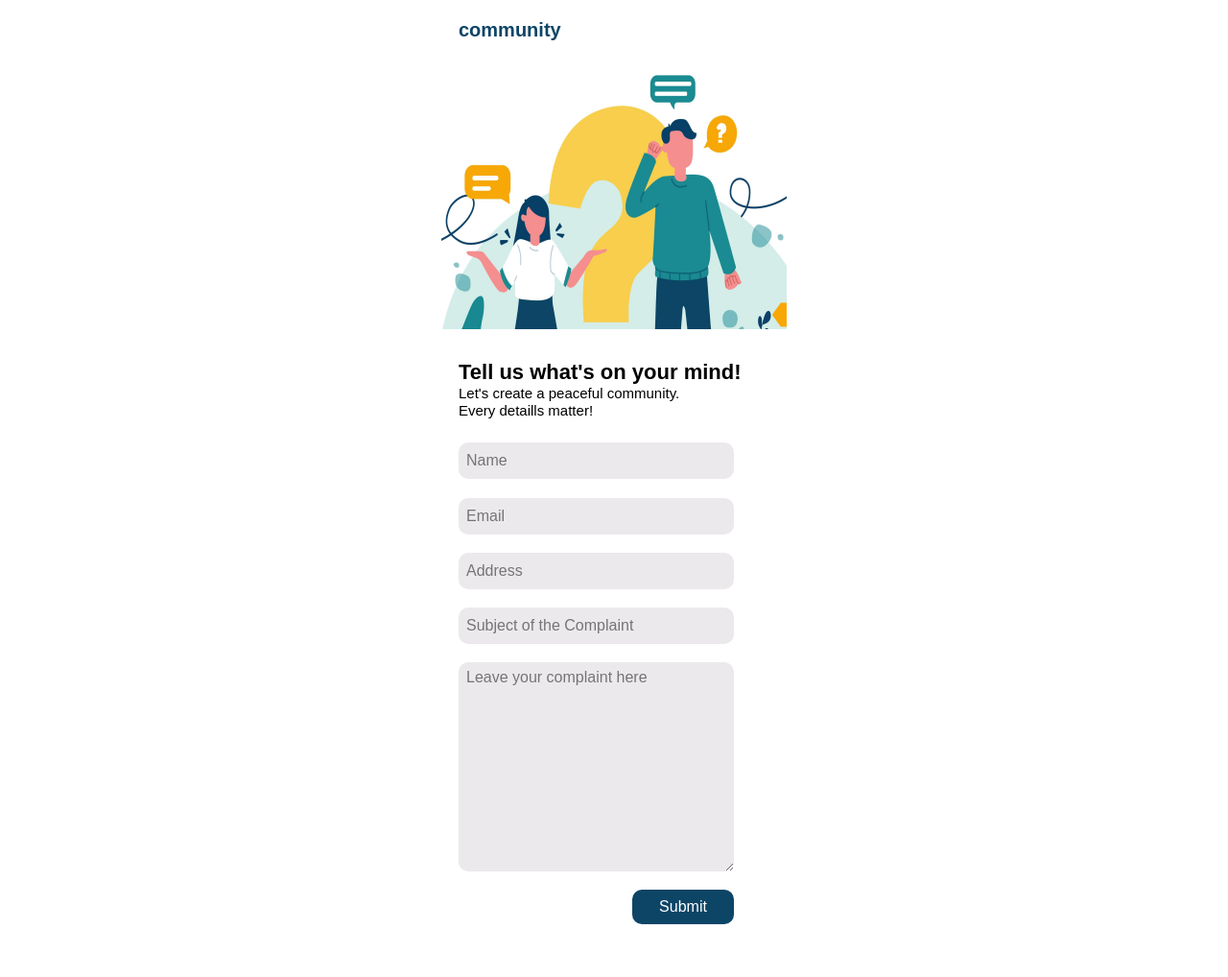
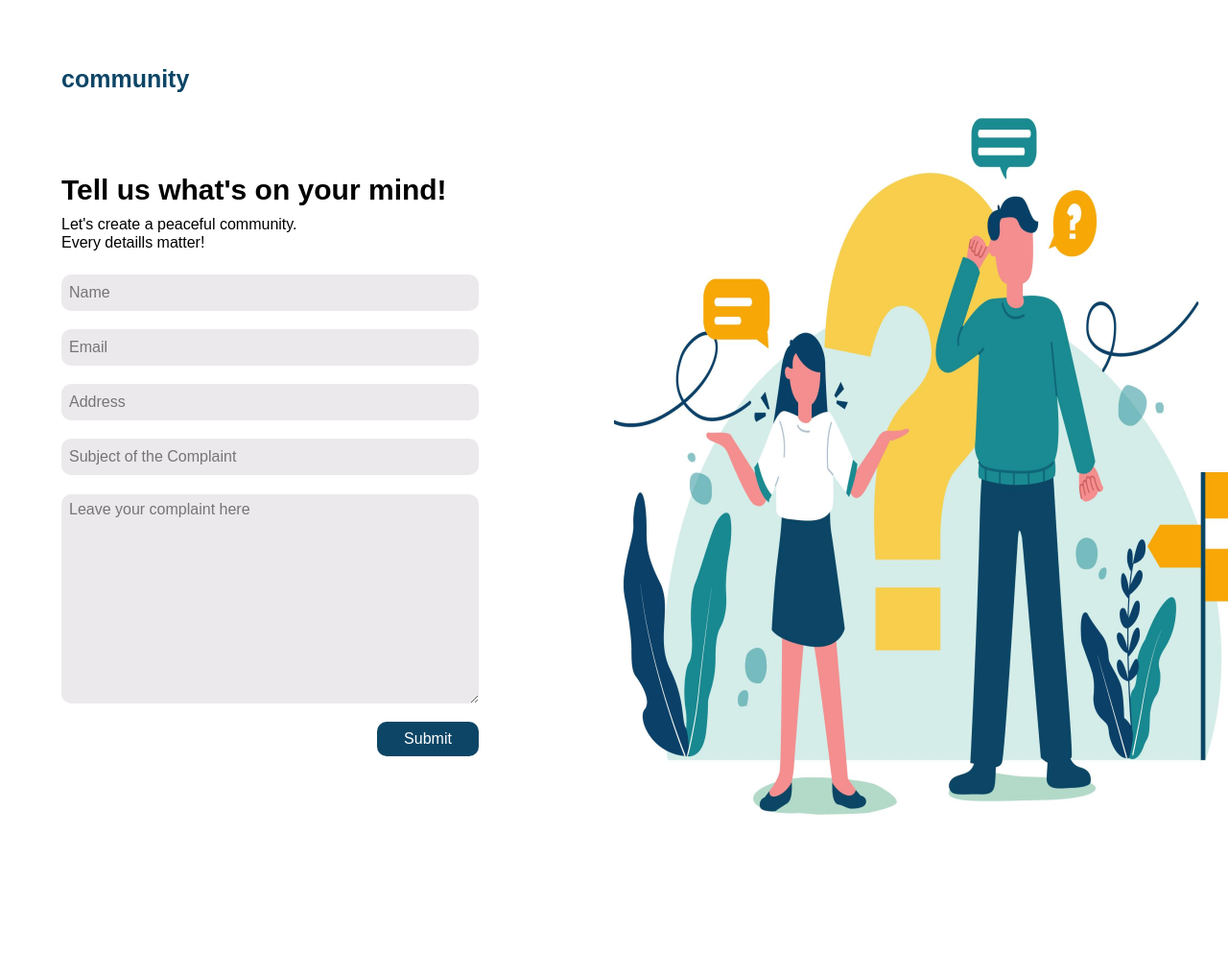
Before and after one commit to mrgxlbtn/Final-Project-in-Comprog, a Django app: page / in a window 1280 px wide. Shown: the whole page at 96% size. Before the commit the page ends 963 px from the top, so only its background shows below. Run offline with Django 3.2, Linux system fonts and the light colour scheme.

Commit message:
making it desktop responsive

```diff
--- a/events/static/css/home.css
+++ b/events/static/css/home.css
@@ -74,14 +74,12 @@ select {
   }
 }
 
-
 /* custom styling */
-@import url('https://fonts.googleapis.com/css2?family=Poppins:wght@400;700&display=swap');
+@import url("https://fonts.googleapis.com/css2?family=Poppins:wght@400;700&display=swap");
 
 body {
-   font-family: 'Poppins', sans-serif;
+  font-family: "Poppins", sans-serif;
 }
-
 
 /* nav section styling */
 .nav__container {
@@ -90,7 +88,7 @@ body {
 }
 
 .nav__logo {
-   font-size: 20px;
+  font-size: 25px;
   font-weight: 700;
   color: #0d4566;
 }
@@ -105,7 +103,6 @@ body {
   margin: 1em auto;
   margin-top: 2em;
 }
-
 
 .complaint__title {
   font-size: 22px;
@@ -128,11 +125,10 @@ body {
   margin-bottom: 1.2em;
 }
 
-
 .form {
   width: 287px;
   height: 38px;
-  background-color: #ECE9EC;
+  background-color: #ece9ec;
   border: none;
   border-radius: 10px;
   padding-left: 0.5em;
@@ -144,7 +140,7 @@ body {
 }
 
 button {
-  background-color: #0D4566;
+  background-color: #0d4566;
   color: #ffffff;
   width: 106px;
   height: 36px;
@@ -158,7 +154,59 @@ button {
   max-width: 360px;
 }
 
-.image {
-   height: 281px;
-   width: 360px;
+.image-mobile {
+  display: block;
 }
+
+.image-desktop {
+  display: none;
+}
+
+@media only screen and (min-width: 1280px) {
+  .nav__container {
+    max-width: calc(1280px * 0.9);
+    margin: 4em auto 1em;
+  }
+
+  .community__container {
+    max-width: 1280px;
+    display: flex;
+    flex-direction: row-reverse;
+  }
+
+  .complaint__container {
+    max-width: 640px;
+    margin-left: 4em;
+  }
+
+  .complaint__title {
+    margin-top: 1em;
+    font-size: 30px;
+  }
+
+  .complaint__desc {
+    margin-top: 0.5em;
+    font-size: 16px
+  }
+
+  .form {
+    width: 435px;
+  }
+
+  .image__container {
+    max-width: 640px;
+  }
+
+  .image-desktop {
+    display: block;
+    object-position: 0 -5em;
+  }
+
+  .image-mobile {
+    display: none;
+  }
+
+  button {
+    margin-left: 329px;
+  }
+}
--- a/events/templates/home.html
+++ b/events/templates/home.html
@@ -17,7 +17,8 @@
     </nav>
     <section class="community__container">
       <div class="image__container">
-          <img class="image" src="{% static 'assets/curiouspeople.png' %}" alt="curious people">
+          <img class="image-mobile" src="{% static 'assets/curiouspeople-mobile.png' %}" alt="curious people">
+          <img class="image-desktop" src="{% static 'assets/curiouspeople-desktop.png' %}" alt="curious people">
       </div>
       <div class="complaint__container">
         <h1 class="complaint__title">Tell us what's on your mind!</h1>
```
Also changed, not shown: events/static/assets/curiouspeople-desktop.png (added), events/static/assets/curiouspeople-mobile.png (renamed from events/static/assets/curiouspeople.png). Lines whose indentation alone changed are shown as unchanged.
